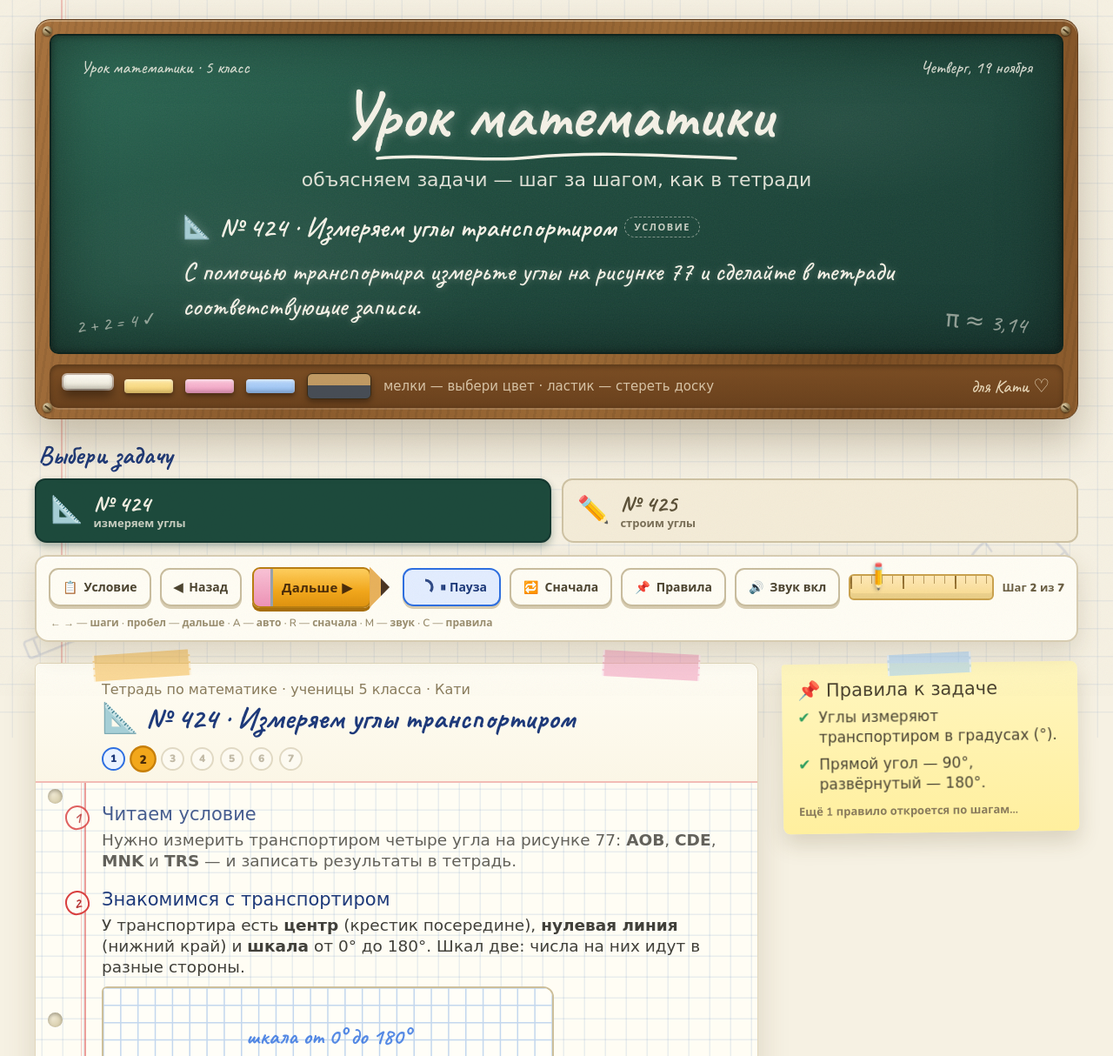
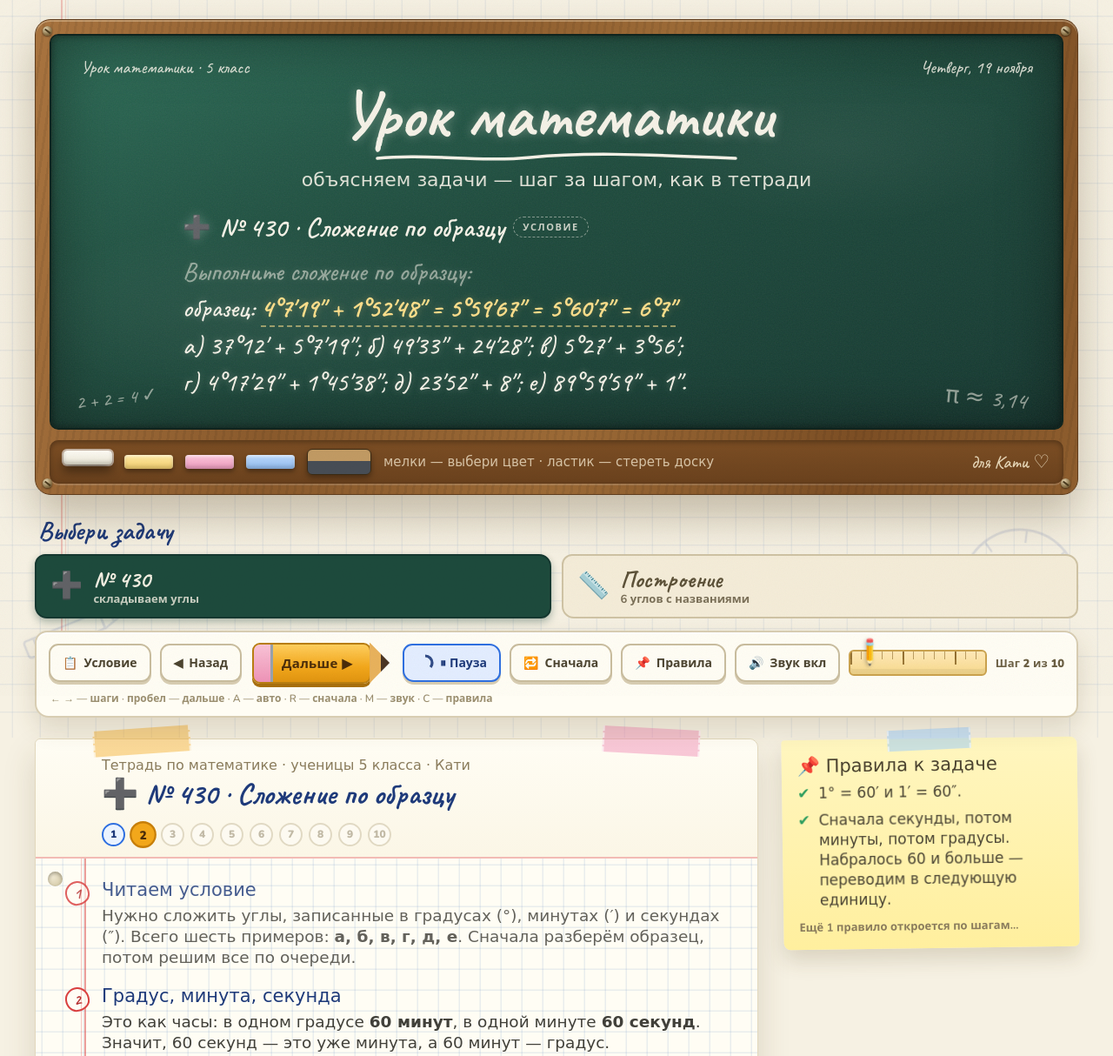
Before and after one commit to K-A-R-P/Katty_lessons, a plain HTML site: page index.html in a window 1280 px wide. Shown: the top 1214 px of the page at 87% size. Drawn offline with nearby package versions, Linux system fonts and the light colour scheme; a web font is replaced by a local one.

Commit message:
новый урок

```diff
--- a/index.html
+++ b/index.html
@@ -548,31 +548,74 @@ function build(deg){return function(){
  seq([P.wipe(),P.line(vx,vy,vx+235,vy,INK,4,450),P.letters([[vx,vy+46,'O'],[vx+235,vy+46,'B']],INK),P.protr(vx,vy,RR),
   P.ring(vx,vy,RD),P.lab(vx,vy+80,'центр',RD,26,'middle',1),P.ring(vx+RR,vy,RD),P.lab(vx+RR,vy+80,'ноль',RD,26,'middle',1),P.clear(),
   P.pt(rp[0],rp[1],RD),P.lab(lp[0],lp[1]+8,deg+'°',RD,32),P.clear('.pr'),P.line(vx,vy,a[0],a[1],RD,4,500),P.arc(vx,vy,60,deg,false,RD),P.lab(CX,44,'∠AOB = '+deg+'°',RD,38)])}}
-var ANG=[90,50,30,60,100,95,105,45,135,15];
-var VB='0 0 520 380',R_ACUTE='Острый угол меньше 90°, прямой равен 90°, тупой больше 90°.';
+P.labs=function(a){var l;return[400,function(t){if(!l)l=a.map(function(q){return T(q[0],q[1],q[2],q[3],q[4],q[5])});l.forEach(function(e){e.setAttribute('opacity',t)})}]};
+P.mini6=function(i,deg,nm){var g;return[320,function(t){if(!g){
+ var ox=85+(i%3)*165,oy=i<3?110:320,L=80,c=deg<90?BL:deg==90?GR:RD,p=pol(ox,oy,L,deg),q=pol(ox,oy,26,deg),la=pol(ox,oy,L+18,deg),
+ ty=deg<90?'острый':deg==90?'прямой':'тупой';
+ g=E('g',{});
+ E('line',{x1:ox,y1:oy,x2:ox+L,y2:oy,stroke:INK,'stroke-width':3,'stroke-linecap':'round'},g);
+ E('line',{x1:ox,y1:oy,x2:p[0],y2:p[1],stroke:c,'stroke-width':3,'stroke-linecap':'round'},g);
+ E('path',{d:'M'+(ox+26)+' '+oy+' A26 26 0 0 0 '+q,fill:'none',stroke:c,'stroke-width':2.5},g);
+ T(ox-4,oy+26,nm.charAt(1),INK,26,'middle','',g);
+ T(ox+L+6,oy+26,nm.charAt(2),INK,26,'middle','',g);
+ T(la[0],la[1]+6,nm.charAt(0),INK,26,'middle','',g);
+ T(ox+15,oy+58,'∠'+nm+' = '+deg+'°',c,27,'middle','',g);
+ T(ox+15,oy+84,ty,c,22,'middle','',g)}
+ g.setAttribute('opacity',t)}]};
+function cs(S){return function(){
+ var X=[150,290,430],H=['градусы','минуты','секунды'],a=[],r=[],i;
+ for(i=0;i<3;i++){a.push([X[i],36,H[i],GY,22]);if(S.a[i])a.push([X[i],104,S.a[i],INK,40]);if(S.b[i])a.push([X[i],158,S.b[i],INK,40])}
+ a.push([62,158,'+',INK,40]);
+ for(i=0;i<3;i++)if(S.r[i])r.push([X[i],228,S.r[i],INK,40]);
+ var q=[P.wipe(),P.labs(a),P.line(100,176,490,176,INK,3,350),P.labs(r)];
+ if(S.n.length)q.push(P.labs(S.n.map(function(n){return[n[0],n[1],n[2],n[3]||RD,22]})));
+ q.push(P.lab(CX,352,S.f,RD,44));
+ seq(q)}}
+function C(s){return '<span class="circ">'+s+'</span>'}
+var R_ACUTE='Острый угол меньше 90°, прямой равен 90°, тупой больше 90°.',VB='0 0 520 380',VB6='0 0 520 440',R60='Сначала секунды, потом минуты, потом градусы. Набралось 60 и больше — переводим в следующую единицу.';
+var SIX=[[30,'AOB'],[45,'CDE'],[60,'MNK'],[90,'PQR'],[120,'XYZ'],[150,'FGH']];
 var PROBLEMS=[{
- id:'t424',emoji:'📐',short:'№ 424',sub:'измеряем углы',title:'№ 424 · Измеряем углы транспортиром',
- condition:['С помощью транспортира измерьте углы на рисунке 77 и сделайте в тетради соответствующие записи.'],vb:VB,g:[20,0,0],
+ id:'t430',emoji:'➕',short:'№ 430',sub:'складываем углы',title:'№ 430 · Сложение по образцу',
+ condition:['Выполните сложение по образцу:',
+  'образец: <b class="hl">4°7′19″ + 1°52′48″ = 5°59′67″ = 5°60′7″ = 6°7″</b>',
+  'а) 37°12′ + 5°7′19″;   б) 49′33″ + 24′28″;   в) 5°27′ + 3°56′;',
+  'г) 4°17′29″ + 1°45′38″;   д) 23′52″ + 8″;   е) 89°59′59″ + 1″.'],dim:[0],vb:VB,g:[20,0,0],
  steps:[
-  {t:'Читаем условие',talk:'Нужно измерить транспортиром четыре угла на рисунке 77: <b>AOB</b>, <b>CDE</b>, <b>MNK</b> и <b>TRS</b> — и записать результаты в тетрадь.',rule:'Углы измеряют транспортиром в градусах (°).'},
-  {t:'Знакомимся с транспортиром',talk:'У транспортира есть <b>центр</b> (крестик посередине), <b>нулевая линия</b> (нижний край) и <b>шкала</b> от 0° до 180°. Шкал две: числа на них идут в разные стороны.',rule:'Прямой угол — 90°, развёрнутый — 180°.',
-   d:function(){seq([P.wipe(),P.protr(CX,CY,RR),P.ring(CX,CY,RD),P.lab(CX,CY+80,'центр',RD,26),P.lab(110,CY+80,'нулевая линия',INK,26),P.lab(CX,64,'шкала от 0° до 180°',BL,26)])}},
-  {t:'Измеряем ∠AOB',talk:'Центр транспортира ставим в вершину <b>O</b>, нулевую линию — вдоль стороны <b>OB</b>. Сторона <b>OA</b> попадает на отметку 45°. Читаем ту шкалу, где ноль лежит на OB.',math:'∠AOB = <span class="circ">45°</span> — острый',d:meas(45,false,'AOB',['O','B','A'])},
-  {t:'Измеряем ∠CDE',talk:'Вершина <b>D</b> в центре, сторона <b>DE</b> на нуле. Сторона <b>DC</b> идёт строго вверх — ровно на 90°.',math:'∠CDE = <span class="circ">90°</span> — прямой',d:meas(90,false,'CDE',['D','E','C'])},
-  {t:'Измеряем ∠MNK',talk:'Вершина <b>N</b>, ноль на стороне <b>NK</b>. Угол раскрыт шире прямого, значит число больше 90: сторона <b>NM</b> показывает 120°.',math:'∠MNK = <span class="circ">120°</span> — тупой',rule:R_ACUTE,d:meas(120,false,'MNK',['N','K','M'])},
-  {t:'Измеряем ∠TRS',talk:'Здесь сторона <b>RS</b> смотрит влево, поэтому ноль берём слева — читаем вторую шкалу, которая тоже начинается с нуля слева. Сторона <b>RT</b> показывает 55°.',math:'∠TRS = <span class="circ">55°</span> — острый',d:meas(55,true,'TRS',['R','S','T'])},
-  {t:'Записи в тетрадь',talk:'Записываем результаты. Острые углы: <b>AOB</b> и <b>TRS</b>, прямой — <b>CDE</b>, тупой — <b>MNK</b>.',math:'∠AOB = 45° · ∠CDE = 90°<br>∠MNK = 120° · ∠TRS = 55°',answer:true}
+  {t:'Читаем условие',talk:'Нужно сложить углы, записанные в градусах (°), минутах (′) и секундах (″). Всего шесть примеров: <b>а, б, в, г, д, е</b>. Сначала разберём образец, потом решим все по очереди.',rule:'1° = 60′ и 1′ = 60″.'},
+  {t:'Градус, минута, секунда',talk:'Это как часы: в одном градусе <b>60 минут</b>, в одной минуте <b>60 секунд</b>. Значит, 60 секунд — это уже минута, а 60 минут — градус.',math:'1° = 60′ · 1′ = 60″',rule:R60,
+   d:function(){seq([P.wipe(),P.labs([[90,120,'1°',INK,64],[260,120,'1′',INK,64],[430,120,'1″',INK,64],[90,164,'градус',GY,26],[260,164,'минута',GY,26],[430,164,'секунда',GY,26]]),P.line(135,104,215,104,RD,4,400),P.line(305,104,385,104,RD,4,400),P.labs([[175,86,'×60',RD,30],[345,86,'×60',RD,30]]),P.lab(CX,250,'1° = 60′',BL,40),P.lab(CX,310,'1′ = 60″',BL,40)])}},
+  {t:'Разбираем образец',talk:'Складываем отдельно: секунды 19″+48″ = 67″, минуты 7′+52′ = 59′, градусы 4°+1° = 5°. Секунд получилось больше 60: 67″ = 1′7″. Тогда минут 59′+1′ = 60′, а 60′ = 1°. Градусов стало 6°.',
+   math:'4°7′19″ + 1°52′48″ = 5°59′67″ = 5°60′7″ = '+C('6°7″'),
+   d:cs({a:['4°','7′','19″'],b:['1°','52′','48″'],r:['5°','59′','67″'],n:[[430,268,'67″ = 1′ 7″'],[290,268,'59′+1′ = 60′'],[290,298,'60′ = 1°'],[150,268,'5°+1° = 6°']],f:'= 6°7″'})},
+  {t:'а) 37°12′ + 5°7′19″',talk:'Градусы: 37°+5° = 42°. Минуты: 12′+7′ = 19′. Секунды: только 19″, их не с чем складывать — просто сносим. Все числа меньше 60, переводить ничего не надо.',
+   math:'37°12′ + 5°7′19″ = '+C('42°19′19″'),d:cs({a:['37°','12′',''],b:['5°','7′','19″'],r:['42°','19′','19″'],n:[[290,268,'меньше 60 — переносить нечего',GR]],f:'= 42°19′19″'})},
+  {t:'б) 49′33″ + 24′28″',talk:'Градусов тут нет. Секунды: 33″+28″ = 61″ — больше 60, значит 61″ = 1′1″. Минуты: 49′+24′ = 73′, да ещё 1′ из секунд — 74′. А 74′ больше 60: 74′ = 1°14′.',
+   math:'49′33″ + 24′28″ = 73′61″ = 74′1″ = '+C('1°14′1″'),rule:'Минуты, набравшиеся сверх 60, превращаем в градусы: 74′ = 1°14′.',
+   d:cs({a:['','49′','33″'],b:['','24′','28″'],r:['','73′','61″'],n:[[430,268,'61″ = 1′ 1″'],[290,268,'73′+1′ = 74′'],[290,298,'74′ = 1° 14′']],f:'= 1°14′1″'})},
+  {t:'в) 5°27′ + 3°56′',talk:'Минуты: 27′+56′ = 83′. Это больше 60: 83′ = 1°23′. Градусы: 5°+3° = 8°, и ещё 1° из минут — 9°. Секунд нет.',
+   math:'5°27′ + 3°56′ = 8°83′ = '+C('9°23′'),d:cs({a:['5°','27′',''],b:['3°','56′',''],r:['8°','83′',''],n:[[290,268,'83′ = 1° 23′'],[150,268,'8°+1° = 9°']],f:'= 9°23′'})},
+  {t:'г) 4°17′29″ + 1°45′38″',talk:'Секунды: 29″+38″ = 67″ = 1′7″. Минуты: 17′+45′ = 62′, плюс 1′ — 63′, а 63′ = 1°3′. Градусы: 4°+1° = 5°, плюс 1° — 6°.',
+   math:'4°17′29″ + 1°45′38″ = 5°62′67″ = 5°63′7″ = 6°3′7″<br>= '+C('6°3′7″'),d:cs({a:['4°','17′','29″'],b:['1°','45′','38″'],r:['5°','62′','67″'],n:[[430,268,'67″ = 1′ 7″'],[290,268,'62′+1′ = 63′'],[290,298,'63′ = 1° 3′'],[150,268,'5°+1° = 6°']],f:'= 6°3′7″'})},
+  {t:'д) 23′52″ + 8″',talk:'Складываем только секунды: 52″+8″ = 60″ — это ровно 1′. Минут стало 23′+1′ = 24′. Секунд не осталось, поэтому пишем просто 24′.',
+   math:'23′52″ + 8″ = 23′60″ = '+C('24′'),d:cs({a:['','23′','52″'],b:['','','8″'],r:['','23′','60″'],n:[[430,268,'60″ = 1′'],[290,268,'23′+1′ = 24′']],f:'= 24′'})},
+  {t:'е) 89°59′59″ + 1″',talk:'Секунды: 59″+1″ = 60″ = 1′. Минуты: 59′+1′ = 60′ = 1°. Градусы: 89°+1° = 90°. Цепочка переносов! Получился прямой угол.',
+   math:'89°59′59″ + 1″ = 89°59′60″ = 89°60′ = '+C('90°'),d:cs({a:['89°','59′','59″'],b:['','','1″'],r:['89°','59′','60″'],n:[[430,268,'60″ = 1′'],[290,268,'59′+1′ = 60′'],[290,298,'60′ = 1°'],[150,268,'89°+1° = 90°']],f:'= 90° — прямой угол'})},
+  {t:'Все ответы',talk:'Записываем ответы к задаче 430 в тетрадь.',math:'а) 42°19′19″ · б) 1°14′1″ · в) 9°23′<br>г) 6°3′7″ · д) 24′ · е) 90°',answer:true,
+   d:function(){seq([P.wipe(),P.labs([[30,100,'а) 42°19′19″',RD,38,'start'],[290,100,'б) 1°14′1″',RD,38,'start'],[30,200,'в) 9°23′',RD,38,'start'],[290,200,'г) 6°3′7″',RD,38,'start'],[30,300,'д) 24′',RD,38,'start'],[290,300,'е) 90°',RD,38,'start']])])}}
  ]},{
- id:'t425',emoji:'✏️',short:'№ 425',sub:'строим углы',title:'№ 425 · Строим углы транспортиром',
- condition:['С помощью транспортира постройте углы, равные: <b class="hl">90°; 50°; 30°; 60°; 100°; 95°; 105°; 45°; 135°; 15°</b>.'],vb:VB,g:[20,0,0],
+ id:'t6ang',emoji:'📏',short:'Построение',sub:'6 углов с названиями',title:'Построение · 6 углов',
+ condition:['Начертите 6 углов, дайте им названия и укажите, сколько в каждом градусов.','Берём: <b class="hl">30°; 45°; 60°; 90°; 120°; 150°</b>.'],vb:VB6,g:[20,0,0],
  steps:[
-  {t:'Читаем условие',talk:'Нужно построить десять углов: 90°, 50°, 30°, 60°, 100°, 95°, 105°, 45°, 135° и 15°. Строятся они одним способом — разберём его на двух примерах.',rule:'Углы измеряют и строят транспортиром в градусах (°).'},
-  {t:'Алгоритм построения',talk:'<b>1.</b> Проведи луч <b>OB</b>. <b>2.</b> Центр транспортира — в точку O, нулевая линия — по лучу. <b>3.</b> Найди на шкале нужное число (шкала, где ноль на луче) и поставь точку. <b>4.</b> Убери транспортир и проведи луч из O через точку.',rule:'Ноль транспортира должен лежать на стороне угла.',
-   d:function(){seq([P.wipe(),P.line(CX,CY,CX+235,CY,INK,4,450),P.letters([[CX,CY+46,'O'],[CX+235,CY+46,'B']],INK),P.protr(CX,CY,RR),P.ring(CX,CY,RD),P.lab(CX,CY+80,'центр',RD,26),P.ring(CX+RR,CY,RD),P.lab(CX+RR,CY+80,'ноль',RD,26)])}},
-  {t:'Строим угол 50°',talk:'Ставим транспортир, находим на шкале 50°, отмечаем точку, убираем транспортир и проводим луч <b>OA</b> из вершины через точку.',math:'∠AOB = <span class="circ">50°</span> — острый',d:build(50)},
-  {t:'Строим тупой угол 135°',talk:'Способ тот же. Угол тупой, число больше 90 — берём отметку 135° на шкале, где ноль лежит на нашем луче (а не 45° на другой!).',math:'∠AOB = <span class="circ">135°</span> — тупой',rule:R_ACUTE,d:build(135)},
-  {t:'Все десять углов',talk:'Остальные строим так же. <b>Острые</b>: 15°, 30°, 45°, 50°, 60°. <b>Прямой</b>: 90°. <b>Тупые</b>: 95°, 100°, 105°, 135°.',math:'острые: 15°, 30°, 45°, 50°, 60°<br>прямой: 90° · тупые: 95°, 100°, 105°, 135°',answer:true,
-   d:function(){seq([P.wipe()].concat(ANG.map(function(d,i){return P.mini(i,d)})))}}
+  {t:'Читаем условие',talk:'Нужно начертить шесть углов. У каждого будет <b>название</b> (три буквы) и <b>величина</b> в градусах. Возьмём три острых, один прямой и два тупых угла.',rule:'Острый угол меньше 90°, прямой равен 90°, тупой больше 90°.'},
+  {t:'Как назвать угол',talk:'Угол называют тремя буквами: буква <b>вершины</b> стоит посередине. Этот угол читается «угол AOB» и записывается ∠AOB. Градусы пишем после равно.',rule:'Название угла — три буквы, вершина посередине: ∠AOB.',
+   d:function(){var a=pol(CX,CY,235,50);seq([P.wipe(),P.line(CX,CY,CX+235,CY,INK,4,450),P.line(CX,CY,a[0],a[1],INK,4,450),P.letters([[CX,CY+46,'O'],[CX+235,CY+46,'B'],[a[0]+6,a[1]-10,'A']],INK),P.arc(CX,CY,60,50,false,RD),P.ring(CX,CY,RD),P.lab(CX,CY+80,'вершина',RD,26,'middle',1),P.lab(CX,44,'∠AOB — вершина посередине',RD,34)])}},
+  {t:'Алгоритм построения',talk:'<b>1.</b> Проведи луч <b>OB</b>. <b>2.</b> Центр транспортира — в точку O, нулевая линия — по лучу. <b>3.</b> Найди на шкале нужное число (шкала, где ноль на луче) и поставь точку. <b>4.</b> Убери транспортир и проведи луч из O через точку. <b>5.</b> Подпиши буквы и градусы.',rule:'Ноль транспортира должен лежать на стороне угла.',
+   d:function(){seq([P.wipe(),P.line(CX,CY,CX+235,CY,INK,4,450),P.letters([[CX,CY+46,'O'],[CX+235,CY+46,'B']],INK),P.protr(CX,CY,RR),P.ring(CX,CY,RD),P.lab(CX,CY+80,'центр',RD,26,'middle',1),P.ring(CX+RR,CY,RD),P.lab(CX+RR,CY+80,'ноль',RD,26,'middle',1)])}},
+  {t:'Строим ∠AOB = 30°',talk:'Находим на шкале 30°, ставим точку, убираем транспортир и проводим луч <b>OA</b> из вершины через точку. Подписываем: ∠AOB = 30°.',math:'∠AOB = '+C('30°')+' — острый',d:build(30)},
+  {t:'Строим тупой угол 120°',talk:'Способ тот же. Угол тупой, число больше 90 — берём отметку 120° на шкале, где ноль лежит на нашем луче (а не 60° на другой!).',math:'∠AOB = '+C('120°')+' — тупой',rule:R_ACUTE,d:build(120)},
+  {t:'Все шесть углов',talk:'Остальные строим так же. Каждому даём своё название. <b>Острые</b>: ∠AOB = 30°, ∠CDE = 45°, ∠MNK = 60°. <b>Прямой</b>: ∠PQR = 90°. <b>Тупые</b>: ∠XYZ = 120°, ∠FGH = 150°.',
+   math:'∠AOB = 30° · ∠CDE = 45° · ∠MNK = 60°<br>∠PQR = 90° · ∠XYZ = 120° · ∠FGH = 150°',answer:true,
+   d:function(){seq([P.wipe()].concat(SIX.map(function(s,i){return P.mini6(i,s[0],s[1])})))}}
  ]}];
 
 var CHALKS = {white:'#f7f4e9', yellow:'#ffe08a', pink:'#f9b8d0', blue:'#a9cdfb'};
```
